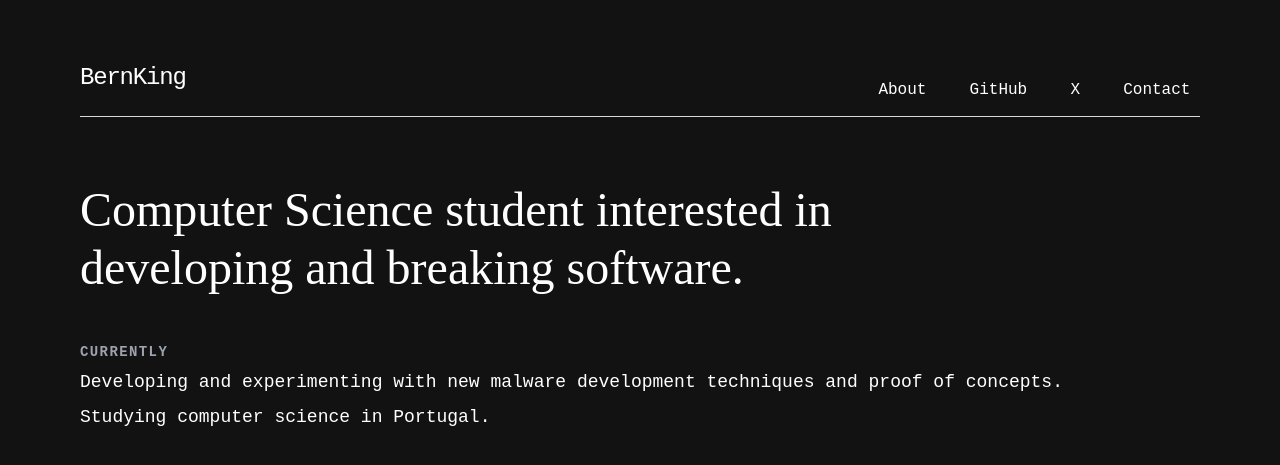
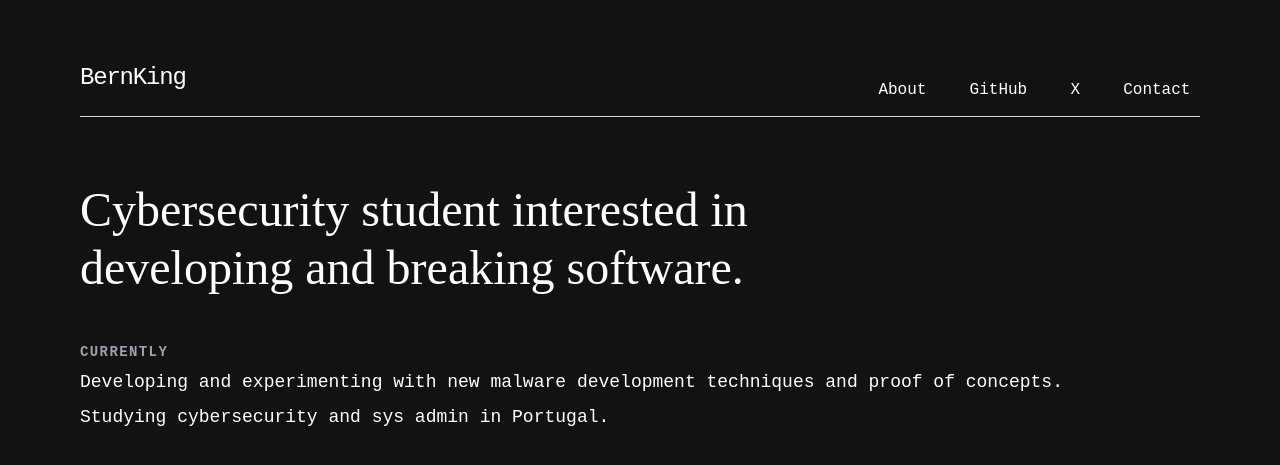
Before and after one commit to BernKing/bernking.github.io, a Jekyll site: the page built from index.html, in a window 1280 px wide and 900 px high, cut to the strip 0-491 px from the top of the window. Shown: the top 465 px of the strip. Built offline with Jekyll 4.4.1, drawn with Linux system fonts in a browser that asks for light colours; some web fonts are replaced.

Commit message:
Update personal descriptions in index.html and intro.html to reflect current studies in cybersecurity, replacing references to computer science. This change aligns with the recent focus on malware development techniques.

```diff
--- a/_includes/intro.html
+++ b/_includes/intro.html
@@ -1,5 +1,5 @@
 <section class="intro">
   <div class="container">
-    <p class="lead">Hey visitor, I'm BernKing. I am a Computer Science student interested in developing and breaking software. I hope the content here helps you.</p>
+    <p class="lead">Hey visitor, I'm BernKing. I am a Cybersecurity student interested in developing and breaking software. I hope the content here helps you.</p>
   </div>
 </section>
--- a/index.html
+++ b/index.html
@@ -158,13 +158,13 @@ title: Home
 
   <!-- Hero Section -->
   <section class="hero">
-    <h2>Computer Science student interested in developing and breaking software.</h2>
+    <h2>Cybersecurity student interested in developing and breaking software.</h2>
 
     <div class="currently">
       <h3>CURRENTLY</h3>
       <!--  <p>Developing <a href="https://www.scout-vision.com" class="underline">Scout Vision</a>, a platform for soccer scouting.</p> -->
       <p>Developing and experimenting with new malware development techniques and proof of concepts.</p>
-      <p>Studying computer science in Portugal.</p>
+      <p>Studying cybersecurity and sys admin in Portugal.</p>
     </div>
   </section>
 
```
